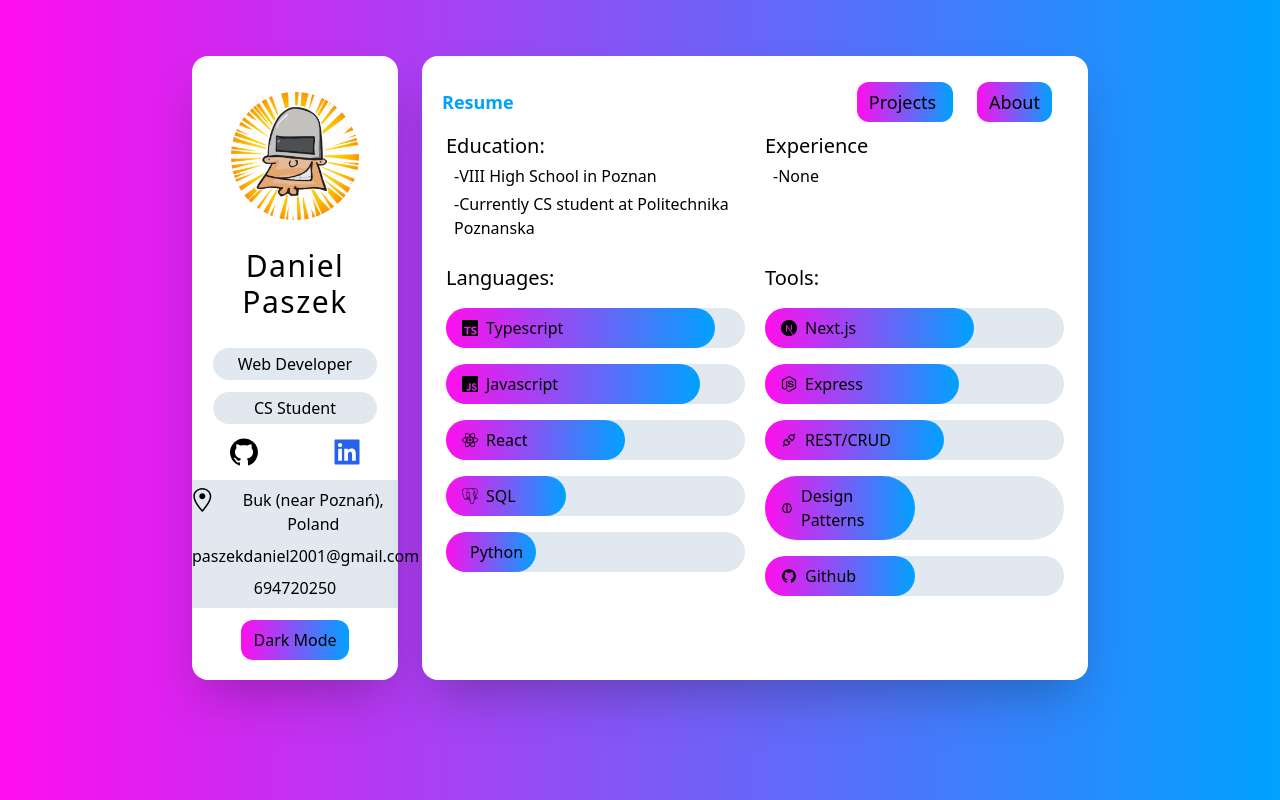
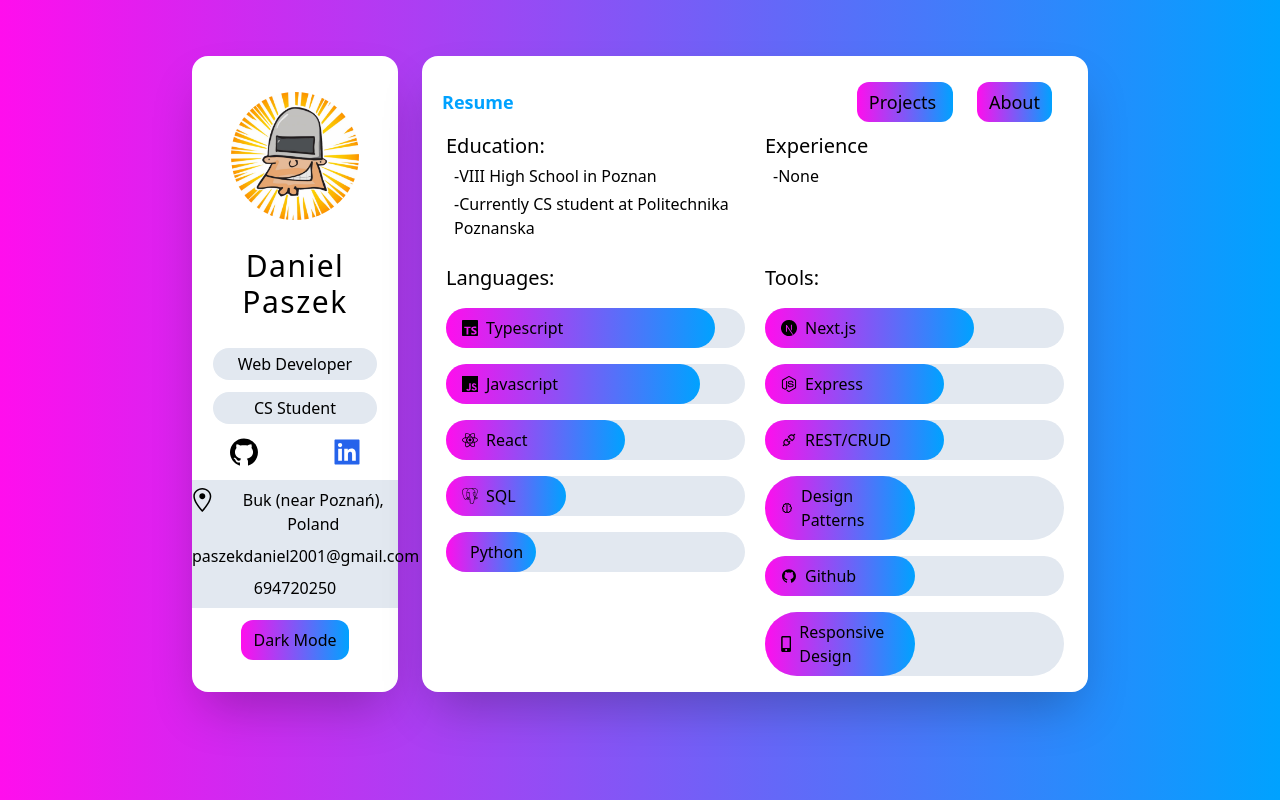
Before and after one commit to danielPaszek/my-portfolio, a Next.js app: page /resume in a window 1280 px wide. Built offline with nearby package versions, Linux system fonts and the light colour scheme.

Commit message:
changed data

```diff
--- a/data.ts
+++ b/data.ts
@@ -12,6 +12,7 @@
   SiTypescript,
 } from 'react-icons/si'
 import { BiBrain } from 'react-icons/bi'
+import { FaMobileAlt } from 'react-icons/fa'
 
 export const service: IService[] = [
   {
@@ -87,7 +88,7 @@
   },
   {
     name: 'Express',
-    level: 65,
+    level: 60,
     Icon: SiNodedotjs,
   },
   {
@@ -105,6 +106,11 @@
     name: 'Github',
     level: 50,
     Icon: AiFillGithub,
+  },
+  {
+    name: 'Responsive Design',
+    level: 50,
+    Icon: FaMobileAlt,
   },
 ]
 
```
